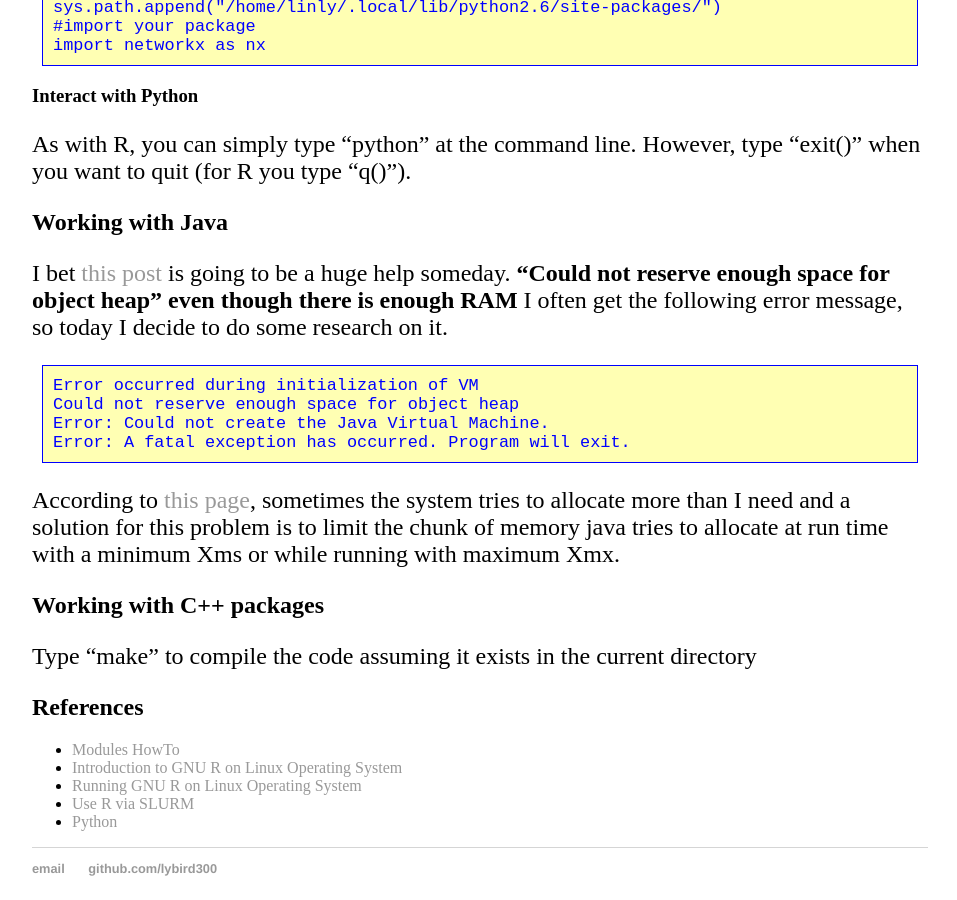
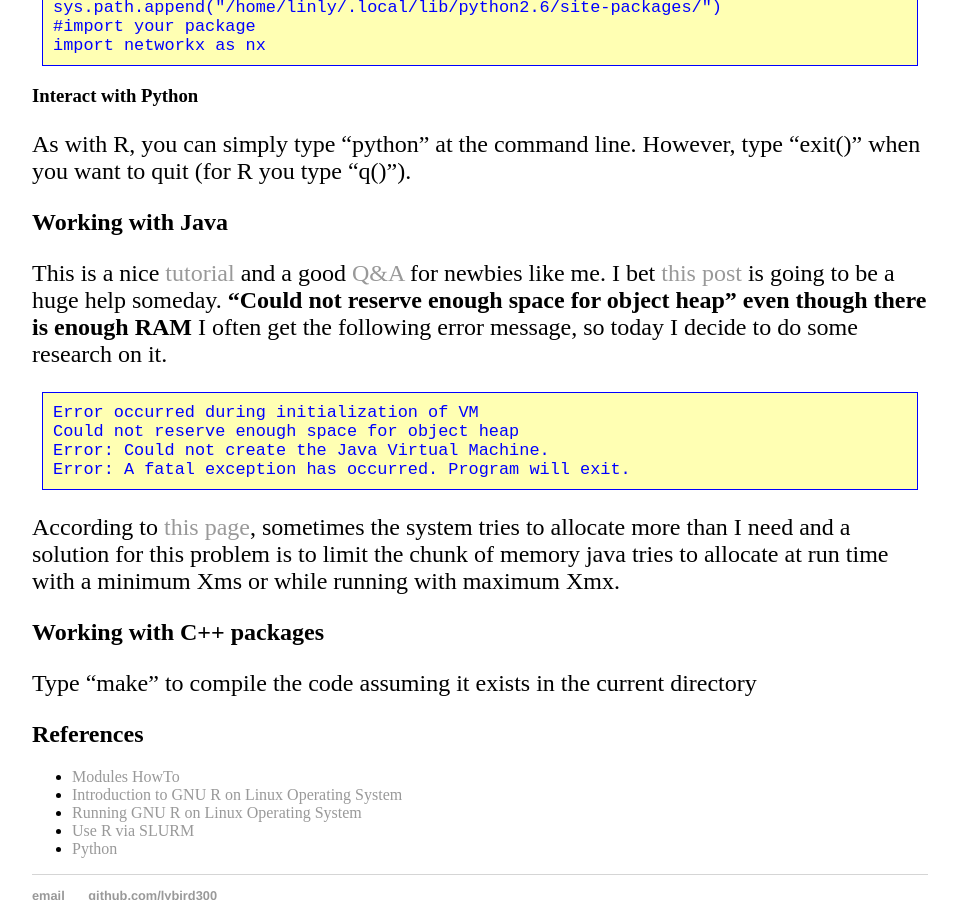
Before and after one commit to lybird300/lybird300.github.io, a Jekyll site: the page built from _posts/2016-03-25-run-app-on-linux.md, in a window 1280 px wide and 900 px high, scrolled down 6737 px. Shown: the whole window, without its empty margins (160-1117 px from the left). Built offline with Jekyll 4.4.1, drawn with Linux system fonts in a browser that asks for light colours.

Commit message:
Update 2016-03-25-run-app-on-linux.md

```diff
--- a/_posts/2016-03-25-run-app-on-linux.md
+++ b/_posts/2016-03-25-run-app-on-linux.md
@@ -147,6 +147,7 @@ import networkx as nx
 As with R, you can simply type "python" at the command line. However, type "exit()" when you want to quit (for R you type "q()").
 
 <h2>Working with Java</h2>
+This is a nice <a href="http://docs.oracle.com/javase/tutorial/getStarted/cupojava/unix.html">tutorial</a> and a good <a href="http://docs.oracle.com/javase/tutorial/getStarted/problems/index.html">Q&A</a> for newbies like me.
 I bet <a href="http://ice.he.net/~hedden/jrelinux.html">this post</a> is going to be a huge help someday.
 <b>"Could not reserve enough space for object heap" even though there is enough RAM</b>
 I often get the following error message, so today I decide to do some research on it.
```
